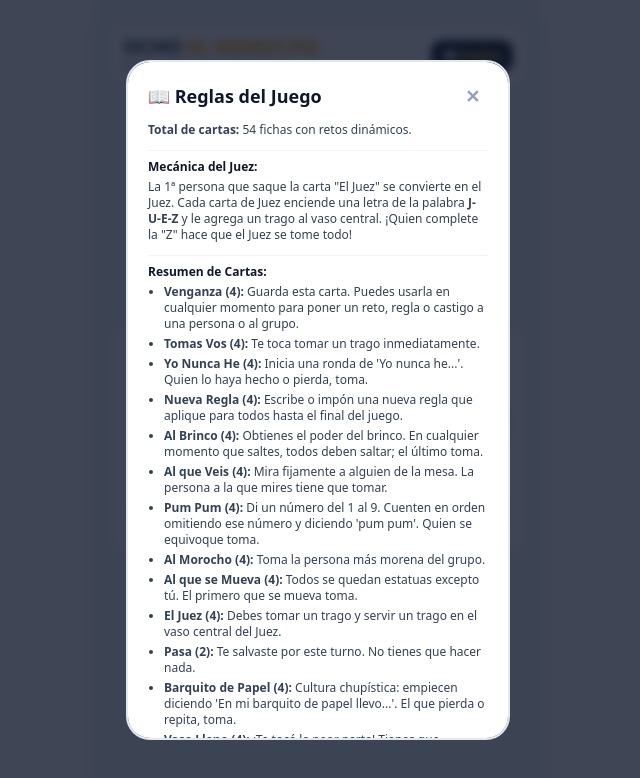
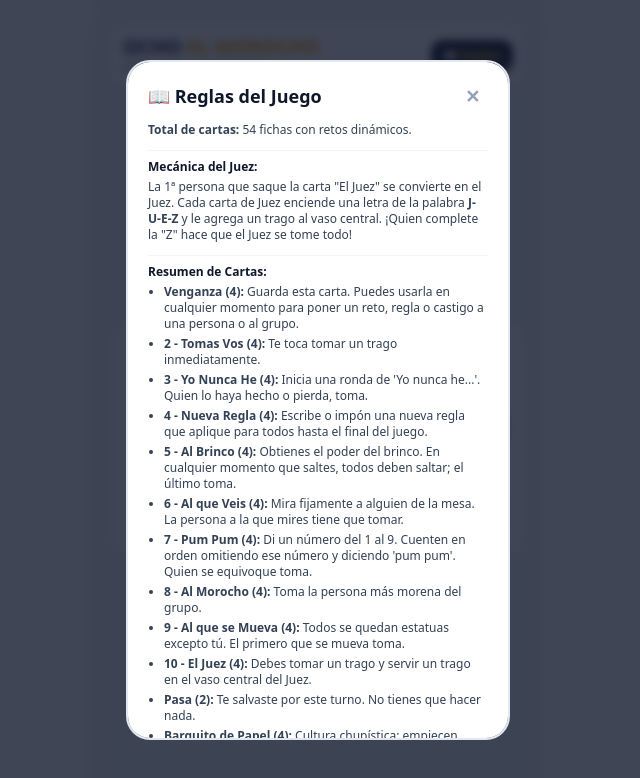
Before and after one commit to williamosorios-source/ocho-al-morocho, a Next.js app: page / in a window 1280 px wide. Both pictures are taken after a click on the button "📖 Reglas". Shown: the top 778 px of the page, without its empty margins (322-962 px from the left). Built offline with nearby package versions, Linux system fonts and the light colour scheme.

Commit message:
Update page.js

```diff
--- a/app/page.js
+++ b/app/page.js
@@ -4,20 +4,20 @@ import React, { useState } from 'react';
 
 // Tipos de cartas/fichas del juego (54 cartas en total)
 const TIPOS_CARTAS = [
-  { id: 'venganza', titulo: 'Venganza', cantidad: 4, explicacion: 'Guarda esta carta. Puedes usarla en cualquier momento para poner un reto, regla o castigo a una persona o al grupo.' },
-  { id: 'tomas_vos', titulo: 'Tomas Vos', cantidad: 4, explicacion: 'Te toca tomar un trago inmediatamente.' },
-  { id: 'yo_nunca', titulo: 'Yo Nunca He', cantidad: 4, explicacion: "Inicia una ronda de 'Yo nunca he...'. Quien lo haya hecho o pierda, toma." },
-  { id: 'nueva_regla', titulo: 'Nueva Regla', cantidad: 4, explicacion: 'Escribe o impón una nueva regla que aplique para todos hasta el final del juego.' },
-  { id: 'al_brinco', titulo: 'Al Brinco', cantidad: 4, explicacion: 'Obtienes el poder del brinco. En cualquier momento que saltes, todos deben saltar; el último toma.' },
-  { id: 'al_que_veis', titulo: 'Al que Veis', cantidad: 4, explicacion: 'Mira fijamente a alguien de la mesa. La persona a la que mires tiene que tomar.' },
-  { id: 'pum_pum', titulo: 'Pum Pum', cantidad: 4, explicacion: "Di un número del 1 al 9. Cuenten en orden omitiendo ese número y diciendo 'pum pum'. Quien se equivoque toma." },
-  { id: 'al_morocho', titulo: 'Al Morocho', cantidad: 4, explicacion: 'Toma la persona más morena del grupo.' },
-  { id: 'al_se_mueva', titulo: 'Al que se Mueva', cantidad: 4, explicacion: 'Todos se quedan estatuas excepto tú. El primero que se mueva toma.' },
-  { id: 'el_juez', titulo: 'El Juez', cantidad: 4, explicacion: 'Debes tomar un trago y servir un trago en el vaso central del Juez.' },
-  { id: 'pasa', titulo: 'Pasa', cantidad: 2, explicacion: 'Te salvaste por este turno. No tienes que hacer nada.' },
-  { id: 'barquito', titulo: 'Barquito de Papel', cantidad: 4, explicacion: "Cultura chupística: empiecen diciendo 'En mi barquito de papel llevo...'. El que pierda o repita, toma." },
-  { id: 'vaso_lleno', titulo: 'Vaso Lleno', cantidad: 4, explicacion: '¡Te tocó la peor parte! Tienes que tomarte un vaso completo.' },
-  { id: 'guerra_tragos', titulo: 'Guerra de Tragos', cantidad: 4, explicacion: 'Elige a un rival para jugar un Piedra, Papel o Tijera rápido. El perdedor se toma un trago.' }
+  { id: 'venganza', numero: '', titulo: 'Venganza', cantidad: 4, explicacion: 'Guarda esta carta. Puedes usarla en cualquier momento para poner un reto, regla o castigo a una persona o al grupo.' },
+  { id: 'tomas_vos', numero: '2', titulo: 'Tomas Vos', cantidad: 4, explicacion: 'Te toca tomar un trago inmediatamente.' },
+  { id: 'yo_nunca', numero: '3', titulo: 'Yo Nunca He', cantidad: 4, explicacion: "Inicia una ronda de 'Yo nunca he...'. Quien lo haya hecho o pierda, toma." },
+  { id: 'nueva_regla', numero: '4', titulo: 'Nueva Regla', cantidad: 4, explicacion: 'Escribe o impón una nueva regla que aplique para todos hasta el final del juego.' },
+  { id: 'al_brinco', numero: '5', titulo: 'Al Brinco', cantidad: 4, explicacion: 'Obtienes el poder del brinco. En cualquier momento que saltes, todos deben saltar; el último toma.' },
+  { id: 'al_que_veis', numero: '6', titulo: 'Al que Veis', cantidad: 4, explicacion: 'Mira fijamente a alguien de la mesa. La persona a la que mires tiene que tomar.' },
+  { id: 'pum_pum', numero: '7', titulo: 'Pum Pum', cantidad: 4, explicacion: "Di un número del 1 al 9. Cuenten en orden omitiendo ese número y diciendo 'pum pum'. Quien se equivoque toma." },
+  { id: 'al_morocho', numero: '8', titulo: 'Al Morocho', cantidad: 4, explicacion: 'Toma la persona más morena del grupo.' },
+  { id: 'al_se_mueva', numero: '9', titulo: 'Al que se Mueva', cantidad: 4, explicacion: 'Todos se quedan estatuas excepto tú. El primero que se mueva toma.' },
+  { id: 'el_juez', numero: '10', titulo: 'El Juez', cantidad: 4, explicacion: 'Debes tomar un trago y servir un trago en el vaso central del Juez.' },
+  { id: 'pasa', numero: '', titulo: 'Pasa', cantidad: 2, explicacion: 'Te salvaste por este turno. No tienes que hacer nada.' },
+  { id: 'barquito', numero: '', titulo: 'Barquito de Papel', cantidad: 4, explicacion: "Cultura chupística: empiecen diciendo 'En mi barquito de papel llevo...'. El que pierda o repita, toma." },
+  { id: 'vaso_lleno', numero: '', titulo: 'Vaso Lleno', cantidad: 4, explicacion: '¡Te tocó la peor parte! Tienes que tomarte un vaso completo.' },
+  { id: 'guerra_tragos', numero: '', titulo: 'Guerra de Tragos', cantidad: 4, explicacion: 'Elige a un rival para jugar un Piedra, Papel o Tijera rápido. El perdedor se toma un trago.' }
 ];
 
 // Sugerencias divertidas para la carta "Nueva Regla"
@@ -316,11 +316,11 @@ export default function OchoAlMorocho() {
             </div>
           ) : (
             <div className="w-full bg-white rounded-3xl p-5 shadow-xl border-2 border-slate-200 text-center animate-fade-in">
-              <span className="inline-block bg-amber-100 text-amber-800 font-black px-3 py-1 rounded-full text-xs uppercase mb-2">
-                {cartaActual.titulo}
+              <span className="inline-block bg-amber-100 text-amber-800 font-black px-3 py-1 rounded-full text-xs uppercase mb-1">
+                {cartaActual.numero ? `CARTA ${cartaActual.numero}` : 'ESPECIAL'}
               </span>
               <h3 className="text-2xl font-black text-slate-900 mb-2">
-                {cartaActual.titulo}
+                {cartaActual.numero ? `${cartaActual.numero} - ${cartaActual.titulo}` : cartaActual.titulo}
               </h3>
               <p className="text-slate-600 text-sm leading-relaxed mb-4 font-medium">
                 {cartaActual.explicacion}
@@ -478,7 +478,7 @@ export default function OchoAlMorocho() {
                 <ul className="list-disc pl-4 space-y-1">
                   {TIPOS_CARTAS.map((c) => (
                     <li key={c.id}>
-                      <strong>{c.titulo} ({c.cantidad}):</strong> {c.explicacion}
+                      <strong>{c.numero ? `${c.numero} - ` : ''}{c.titulo} ({c.cantidad}):</strong> {c.explicacion}
                     </li>
                   ))}
                 </ul>
```
